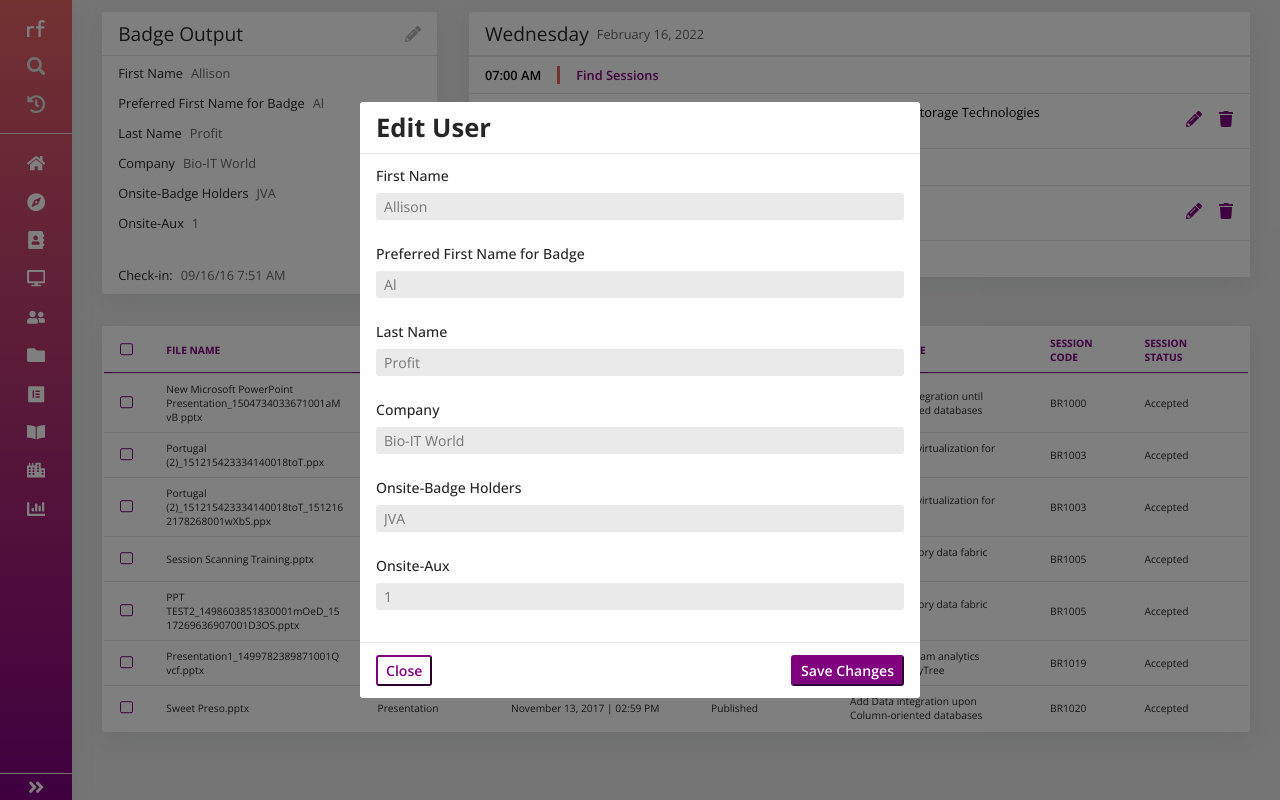
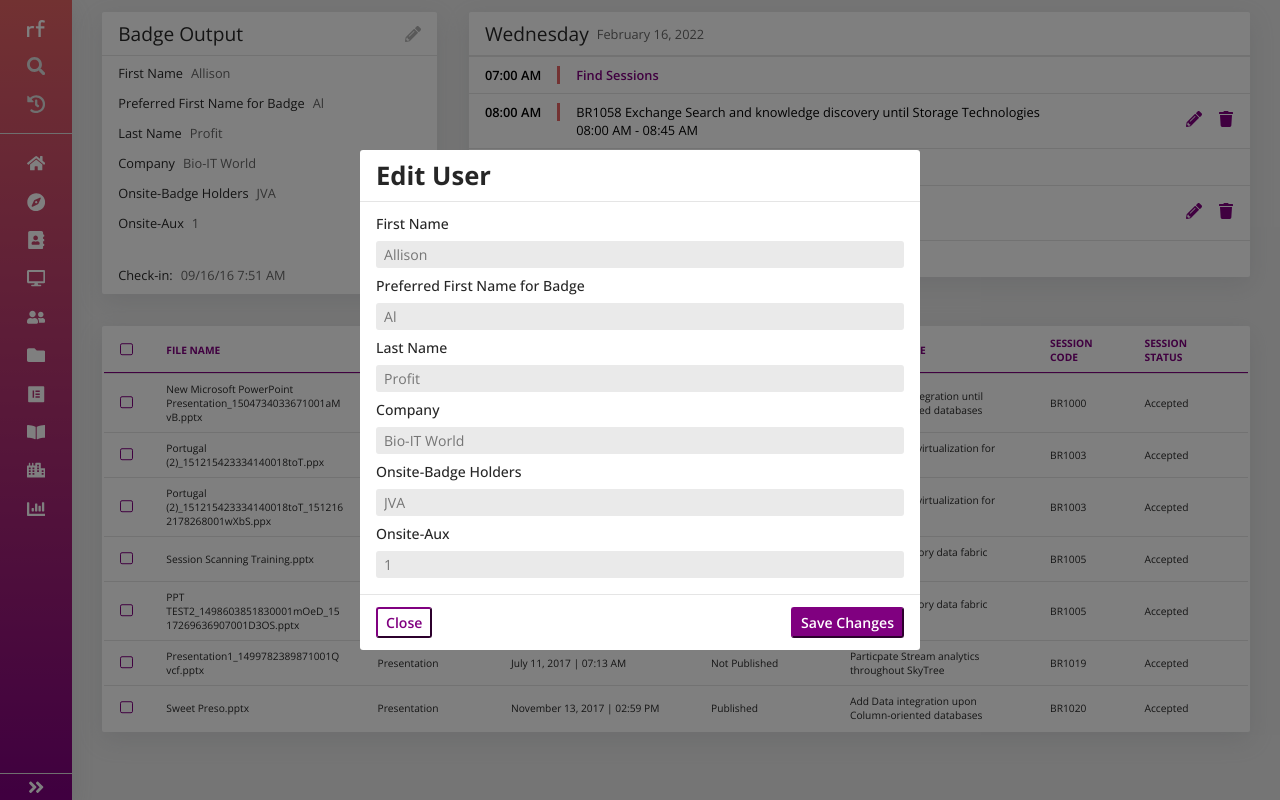
Before and after one commit to Phil-Elliott/dashboard_project, a React (Create React App) app: page / in a window 1280 px wide. Both pictures are taken after a click on the icon 412 px from the left and 33 px from the top of the page. Built offline with nearby package versions, Linux system fonts and the light colour scheme.

Commit message:
fixed functionality

```diff
--- a/src/Content/Components/BadgeModal/Modal.js
+++ b/src/Content/Components/BadgeModal/Modal.js
@@ -8,17 +8,28 @@ const Modal = ({
   display,
   badgeDetails,
   changeBadgeDetails,
+  saveChanges,
 }) => {
+  // Allows ESC key to only be used to close
   const closeOnEscapeKeyDown = (e) => {
     if ((e.charCode || e.keyCode) === 27) {
       changeDisplay()
     }
   }
 
-  // Allows ESC key to only be used to close
+  // Allows for enter key to save details
+  const saveOnEnterKeyDown = (e) => {
+    if (e.code === "Enter" || e.code === "NumpadEnter") {
+      console.log("Enter key was pressed. Run your function.")
+      // event.preventDefault()
+      saveChanges()
+    }
+  }
+
   useEffect(() => {
     if (display === true) {
       document.body.addEventListener("keydown", closeOnEscapeKeyDown)
+      document.body.addEventListener("keydown", saveOnEnterKeyDown)
     }
   }, [display])
 
@@ -37,6 +48,7 @@ const Modal = ({
                 question={detail.question}
                 answer={detail.answer}
                 changeBadgeDetails={changeBadgeDetails}
+                display={display}
               />
             )
           })}
@@ -45,7 +57,11 @@ const Modal = ({
           <button onClick={changeDisplay} className="modal-close-btn">
             Close
           </button>
-          <button onClick={changeDisplay} className="modal-save-btn">
+          <button
+            onClick={saveChanges}
+            className="modal-save-btn"
+            type="submit"
+          >
             Save Changes
           </button>
         </div>
--- a/src/Content/Components/BadgeModal/Modal.scss
+++ b/src/Content/Components/BadgeModal/Modal.scss
@@ -43,7 +43,7 @@
 
   div {
     color: $text;
-    padding-bottom: 0.75rem;
+    padding-bottom: 0.25rem;
 
     h2 {
       font-size: clamp(0.8rem, 1.1vw, 1.1vw);
--- a/src/Content/Components/BadgeModal/ModalInputItem.js
+++ b/src/Content/Components/BadgeModal/ModalInputItem.js
@@ -1,12 +1,25 @@
-import React, { useState } from "react"
+import React, { useState, useEffect } from "react"
 
-const ModalInputItem = ({ question, answer, id, changeBadgeDetails }) => {
+const ModalInputItem = ({
+  question,
+  answer,
+  id,
+  changeBadgeDetails,
+  display,
+}) => {
   const [inputData, setInputData] = useState("")
 
   const change = (e) => {
     setInputData(e)
-    changeBadgeDetails(id, e)
   }
+
+  useEffect(() => {
+    changeBadgeDetails(id, inputData)
+  }, [inputData])
+
+  useEffect(() => {
+    setInputData("")
+  }, [display])
 
   return (
     <div>
@@ -24,3 +37,6 @@ const ModalInputItem = ({ question, answer, id, changeBadgeDetails }) => {
 }
 
 export default ModalInputItem
+
+// Have original answer stay if the new answer is blank  (useConditional and dont let it go through until the submit bttn happens)
+// Have other buttons not submit new answer
--- a/src/Content/Content.js
+++ b/src/Content/Content.js
@@ -1,4 +1,4 @@
-import React, { useState } from "react"
+import React, { useState, useEffect } from "react"
 import "./Content.scss"
 import BadgeOutput from "./Components/BadgeOutput/BadgeOutput"
 import Schedule from "./Components/Schedule/Schedule"
@@ -34,15 +34,52 @@ const Content = () => {
     },
   ])
 
-  let badgeDetailsArr = badgeDetails
+  let badgeDetailsArr = [
+    {
+      question: "First Name",
+      answer: "",
+    },
+    {
+      question: "Preferred First Name for Badge",
+      answer: "",
+    },
+    {
+      question: "Last Name",
+      answer: "",
+    },
+    {
+      question: "Company",
+      answer: "",
+    },
+    {
+      question: "Onsite-Badge Holders",
+      answer: "",
+    },
+    {
+      question: "Onsite-Aux",
+      answer: "",
+    },
+  ]
 
+  // Changes the answers in the badgeDetailsArr to what is typed in the input
   const changeBadgeDetails = (id, answer) => {
-    badgeDetailsArr[id].answer = answer
-    setBadgeDetails(badgeDetailsArr)
+    if (answer) {
+      badgeDetailsArr[id].answer = answer
+    }
   }
 
   // displays the modal
   const changeDisplay = () => {
+    setDisplay(!display)
+  }
+
+  // Saves the data that was typed - from clicking save btn or pressing enter
+  const saveChanges = () => {
+    for (let i = 0; i < badgeDetailsArr.length; i++) {
+      if (badgeDetailsArr[i].answer) {
+        badgeDetails[i].answer = badgeDetailsArr[i].answer
+      }
+    }
     setDisplay(!display)
   }
 
@@ -62,6 +99,7 @@ const Content = () => {
           display={display}
           badgeDetails={badgeDetails}
           changeBadgeDetails={changeBadgeDetails}
+          saveChanges={saveChanges}
         />
       </div>
     </div>
```
